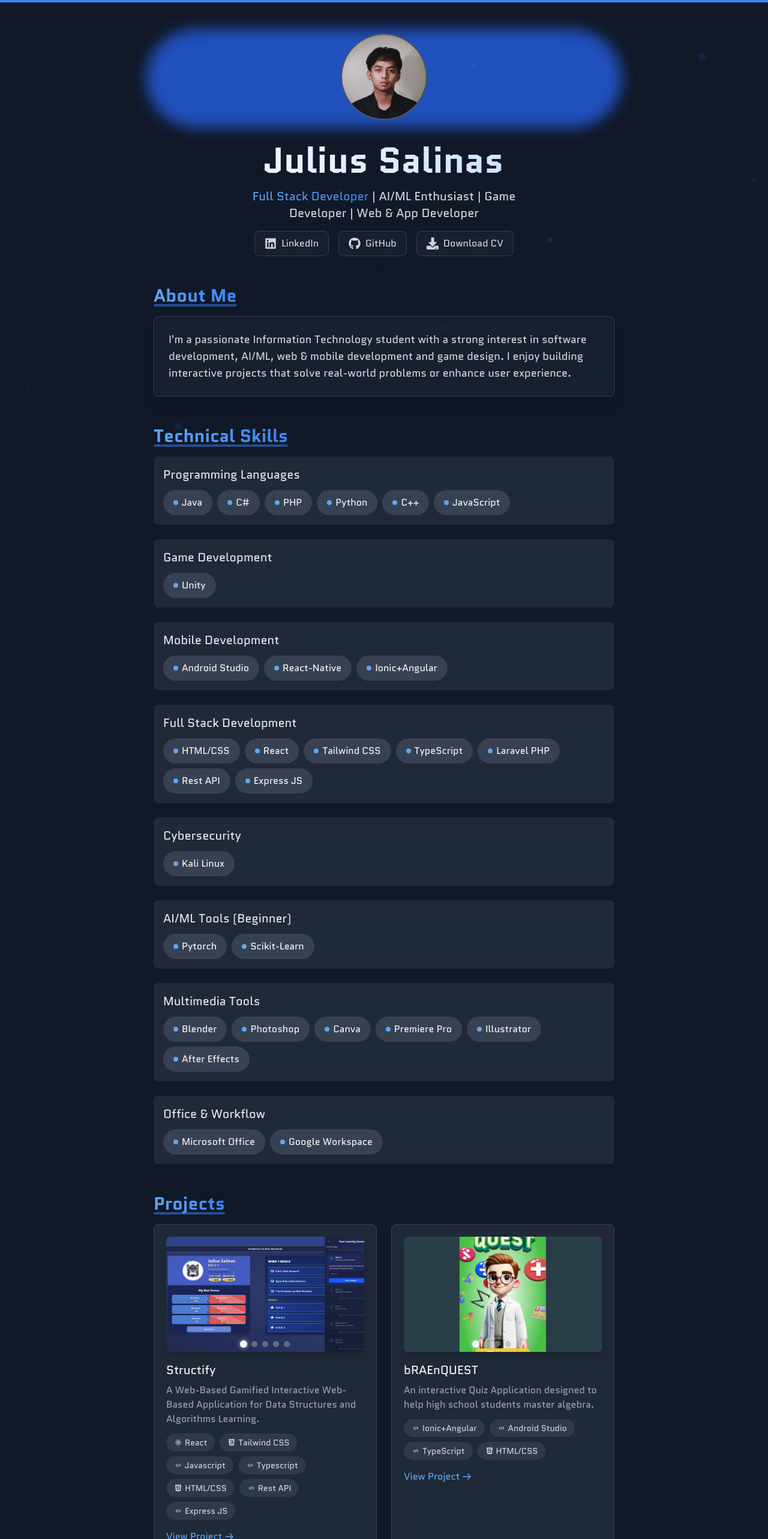
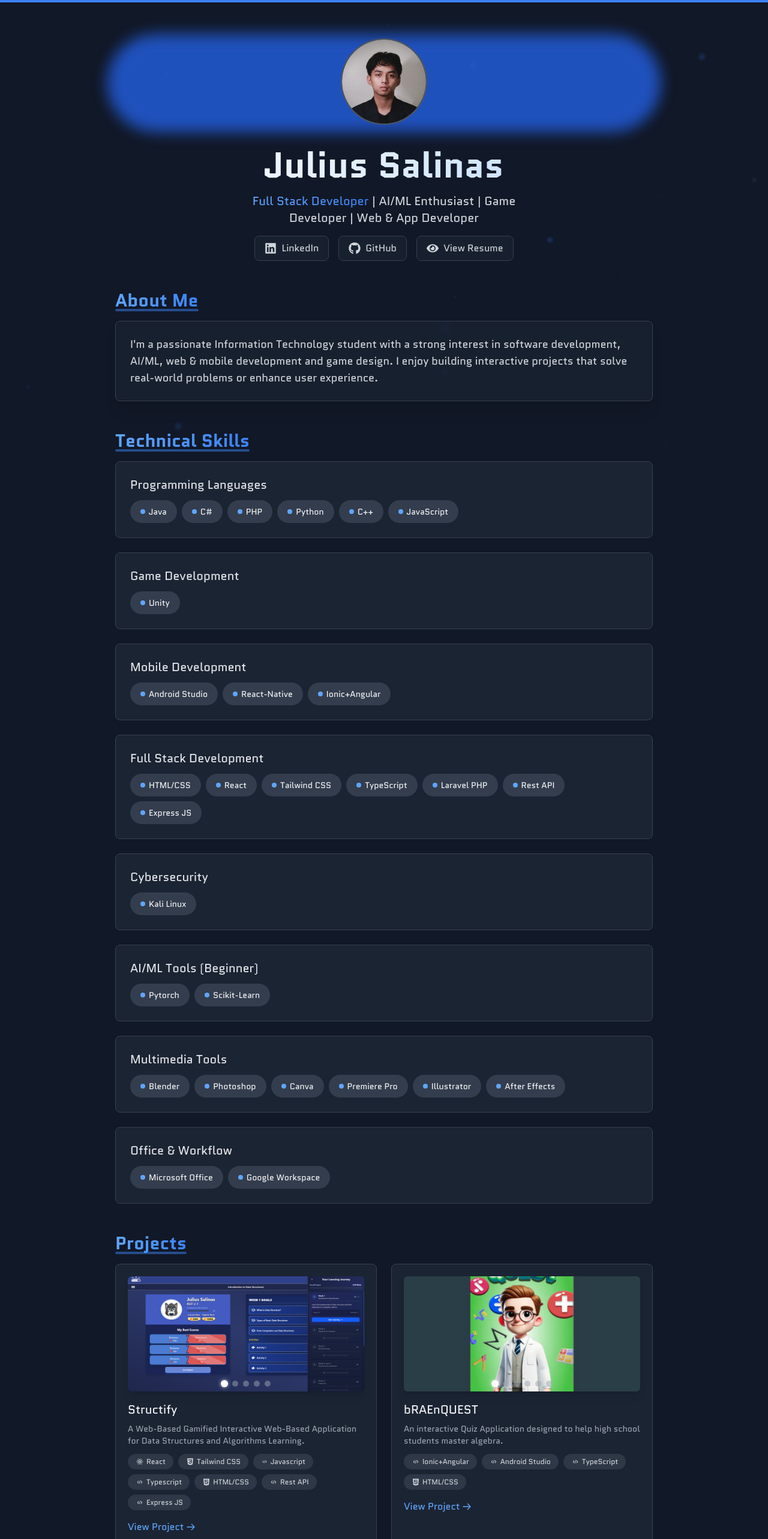
Before and after one commit to acejolouise/Portfolio-Julius, a React (Vite) app in the folder portfolio-julius/: page / in a window 1280 px wide. Shown: the top 2566 px of the page at 60% size. Built offline with nearby package versions, Linux system fonts and the light colour scheme.

Commit message:
version 3

```diff
--- a/portfolio-julius/index.html
+++ b/portfolio-julius/index.html
@@ -3,7 +3,7 @@
   <head>
     <meta charset="UTF-8" />
     <meta name="viewport" content="width=device-width, initial-scale=1.0" />
-    <title>Julius Salinas</title>
+    <title>IT Portfolio | Julius Salinas</title>
     <link rel="icon" href="/logo mine.png" type="image/x-icon" />
     <link rel="shortcut icon" href="/favicon.ico" type="image/x-icon" />
     <link rel="preconnect" href="https://fonts.googleapis.com">
--- a/portfolio-julius/src/App.tsx
+++ b/portfolio-julius/src/App.tsx
@@ -1,11 +1,12 @@
 import { Project } from './component/types'
-import React from 'react'
+import React, { useState } from 'react'
 import profilePic from './assets/pfp.jpg'
-import { FaLinkedin, FaGithub, FaDownload } from 'react-icons/fa'
+import { FaLinkedin, FaGithub, FaEye } from 'react-icons/fa'
 import { DiJavascript1, DiReact, DiDotnet, DiJava, DiPython, DiCode, DiPhp, DiHtml5, DiCss3 } from 'react-icons/di'
 import ProjectSlideshow from './component/ProjectSlideshow'
 import ScrollProgressIndicator from './component/ScrollProgressIndicator'
-import cvform from './assets/Julius Salinas - CV 1.1.pdf'
+import PDFPreviewModal from './component/PDFPreviewModal'
+import cvform from './assets/CV_Julius_Salinas.pdf'
 import { motion } from 'framer-motion'
 import Tilt from 'react-parallax-tilt'
 import AnimatedBackground from './component/AnimatedBackground'
@@ -39,6 +40,8 @@ import structify5 from './assets/screenshot projects/structify5.png'
 
 
 const App: React.FC = () => {
+  const [isModalOpen, setIsModalOpen] = useState(false);
+
   const skillCategories = [
     {
       category: 'Programming Languages',
@@ -163,13 +166,7 @@ const App: React.FC = () => {
         pcracebuilders3
       ]
     },
-    {
-      name: 'Dice Roller',
-      description: 'A mobile application that can roll d4, d20 etc.',
-      link: 'https://github.com/acejolouise',
-      languages: ['React-Native', 'Android Studio', 'TypeScript', 'HTML/CSS'],
-      image: 'https://via.placeholder.com/300x200?text=Dice+Roller',
-    },
+
   ]
 
   const languageIcons: Record<string, React.ReactNode> = {
@@ -201,18 +198,18 @@ const App: React.FC = () => {
   };
 
   return (
-    <div className="min-h-screen bg-gray-900 text-gray-100 flex flex-col items-center justify-center p-4 font-quantico relative">
+    <div className="min-h-screen bg-gray-900 text-gray-100 flex flex-col items-center justify-center px-4 sm:px-6 md:px-8 font-quantico relative">
       <ScrollProgressIndicator />
       <AnimatedBackground />
-      <div className="max-w-3xl w-full relative z-10">
+      <div className="w-full max-w-4xl mx-auto relative z-10">
         <motion.header
-          className="text-center mb-12 pt-10"
+          className="text-center mb-12 pt-8 sm:pt-16"
           initial={{ opacity: 0, y: -50 }}
           animate={{ opacity: 1, y: 0 }}
           transition={{ duration: 0.8 }}
         >
           <motion.div
-            className="mb-8 relative"
+            className="mb-6 sm:mb-8 relative"
             initial={{ opacity: 0 }}
             animate={{ opacity: 1 }}
             transition={{ duration: 1 }}
@@ -247,7 +244,7 @@ const App: React.FC = () => {
           </motion.div>
 
           <motion.h1
-            className="text-4xl md:text-6xl font-bold mb-4 bg-clip-text text-transparent bg-gradient-to-r from-white to-blue-200"
+            className="text-3xl sm:text-4xl md:text-6xl font-bold mb-3 sm:mb-4 bg-clip-text text-transparent bg-gradient-to-r from-white to-blue-200"
             initial={{ scale: 0.8, opacity: 0 }}
             animate={{ scale: 1, opacity: 1 }}
             transition={{ duration: 0.5, delay: 0.2 }}
@@ -255,8 +252,8 @@ const App: React.FC = () => {
             Julius Salinas
           </motion.h1>
 
-          <motion.p
-            className="text-lg md:text-xl text-gray-300 max-w-lg mx-auto"
+          <motion.p z
+            className="text-base sm:text-lg md:text-xl text-gray-300 max-w-lg mx-auto px-4"
             initial={{ opacity: 0, y: 20 }}
             animate={{ opacity: 1, y: 0 }}
             transition={{ duration: 0.8, delay: 0.5 }}
@@ -266,7 +263,7 @@ const App: React.FC = () => {
             </span> | AI/ML Enthusiast | Game Developer | Web & App Developer
           </motion.p>
           <motion.div
-            className="mt-4 flex justify-center gap-4"
+            className="mt-4 flex flex-wrap justify-center gap-3 sm:gap-4 px-2"
             initial={{ opacity: 0, y: 20 }}
             animate={{ opacity: 1, y: 0 }}
             transition={{ duration: 0.5, delay: 0.7 }}
@@ -296,12 +293,11 @@ const App: React.FC = () => {
             <motion.a
               whileHover={{ scale: 1.1 }}
               whileTap={{ scale: 0.95 }}
-              href={cvform}
-              download
-              className="flex items-center gap-2 text-gray-300 hover:text-green-400 bg-gray-800/50 backdrop-blur-sm px-4 py-2 rounded-lg border border-gray-700 hover:border-green-500/50 transition-all"
+              onClick={() => setIsModalOpen(true)}
+              className="flex items-center gap-2 text-gray-300 cursor-pointer hover:text-green-400 bg-gray-800/50 backdrop-blur-sm px-4 py-2 rounded-lg border border-gray-700 hover:border-green-500/50 transition-all"
             >
-              <FaDownload className="text-xl" />
-              Download CV
+              <FaEye className="text-xl" />
+              View Resume
             </motion.a>
           </motion.div>
         </motion.header>
@@ -377,15 +373,15 @@ const App: React.FC = () => {
             skillCategories.map((category, catIndex) => (
               <motion.div
                 key={catIndex}
-                className="mb-6 bg-gray-800 p-4 rounded-lg"
+                className="mb-6 bg-gray-800/80 backdrop-blur-sm p-4 sm:p-6 rounded-lg border border-gray-700 hover:border-blue-500/30 transition-all"
                 variants={fadeInUp}
               >
-                <h3 className="text-xl font-medium mb-3 text-gray-200">{category.category}</h3>
+                <h3 className="text-lg sm:text-xl font-medium mb-3 text-gray-200">{category.category}</h3>
                 <div className="flex flex-wrap gap-2">
                   {category.skills.map((skill, index) => (
                     <motion.span
                       key={`${catIndex}-${index}`}
-                      className="px-4 py-2 bg-gray-700 rounded-full text-sm md:text-base flex items-center gap-1.5 border border-transparent hover:border-blue-500/30"
+                      className="px-3 sm:px-4 py-1.5 sm:py-2 bg-gray-700/90 rounded-full text-xs sm:text-sm flex items-center gap-1.5 border border-transparent hover:border-blue-500/30"
                       variants={fadeInUp}
                       whileHover={{
                         scale: 1.05,
@@ -435,11 +431,11 @@ const App: React.FC = () => {
               transition={{ duration: 0.5, delay: 0.3 }}
             />
           </motion.h2>
-          <div className="grid gap-6 md:grid-cols-2">
+          <div className="grid gap-4 sm:gap-6 grid-cols-1 md:grid-cols-2">
             {projects.map((project, index) => (
               <motion.div
                 key={index}
-                className="group p-5 bg-gray-800 rounded-lg transition overflow-hidden border border-gray-700 hover:border-blue-500/30"
+                className="group p-4 sm:p-5 bg-gray-800/80 backdrop-blur-sm rounded-lg transition-all overflow-hidden border border-gray-700 hover:border-blue-500/30"
                 variants={fadeInUp}
                 whileHover={{
                   scale: 1.02,
@@ -447,20 +443,20 @@ const App: React.FC = () => {
                   backgroundColor: "#2d3748"
                 }}
               >
-                <div className="mb-4 rounded-md overflow-hidden shadow-lg transform group-hover:scale-[1.01] transition-transform">
+                <div className="mb-3 sm:mb-4 rounded-md overflow-hidden shadow-lg transform group-hover:scale-[1.01] transition-transform">
                   <ProjectSlideshow
                     image={project.image}
                     images={project.images}
                     name={project.name}
                   />
                 </div>
-                <h3 className="text-xl font-medium group-hover:text-blue-400 transition-colors">{project.name}</h3>
-                <p className="text-gray-400 mt-2 text-sm md:text-base">{project.description}</p>
-                <div className="flex flex-wrap gap-2 mt-3">
+                <h3 className="text-lg sm:text-xl font-medium group-hover:text-blue-400 transition-colors">{project.name}</h3>
+                <p className="text-gray-400 mt-1.5 sm:mt-2 text-sm">{project.description}</p>
+                <div className="flex flex-wrap gap-1.5 sm:gap-2 mt-3">
                   {project.languages?.map((language, langIndex) => (
                     <motion.span
                       key={langIndex}
-                      className="flex items-center gap-1 px-3 py-1 bg-gray-700/70 backdrop-blur-sm rounded-full text-xs md:text-sm text-gray-300 border border-transparent hover:border-blue-500/30"
+                      className="flex items-center gap-1 px-2 sm:px-3 py-1 bg-gray-700/70 backdrop-blur-sm rounded-full text-xs text-gray-300 border border-transparent hover:border-blue-500/30"
                       whileHover={{
                         scale: 1.05,
                         backgroundColor: "#374151",
@@ -472,7 +468,7 @@ const App: React.FC = () => {
                         damping: 10
                       }}
                     >
-                      {languageIcons[language] || <DiCode className="text-xs md:text-sm" />}
+                      {languageIcons[language] || <DiCode className="text-xs" />}
                       {language}
                     </motion.span>
                   ))}
@@ -483,7 +479,7 @@ const App: React.FC = () => {
                   href={project.link}
                   target="_blank"
                   rel="noopener noreferrer"
-                  className="inline-flex items-center gap-1 mt-4 text-blue-400 hover:text-blue-300 transition-colors font-medium"
+                  className="inline-flex items-center gap-1 mt-3 sm:mt-4 text-blue-400 hover:text-blue-300 transition-colors text-sm sm:text-base font-medium"
                 >
                   View Project
                   <svg xmlns="http://www.w3.org/2000/svg" className="h-4 w-4" fill="none" viewBox="0 0 24 24" stroke="currentColor">
@@ -520,7 +516,7 @@ const App: React.FC = () => {
               <motion.a
                 whileHover={{ scale: 1.1, y: -3 }}
                 whileTap={{ scale: 0.95 }}
-                href="https://linkedin.com/in/julius-louise-salinas"
+                href="https://linkedin.com/in/julius-salinas"
                 target="_blank"
                 rel="noopener noreferrer"
                 className="text-gray-400 hover:text-blue-500 transition-colors"
@@ -546,6 +542,13 @@ const App: React.FC = () => {
             </motion.p>
           </motion.div>
         </motion.footer>
+
+        <PDFPreviewModal
+          isOpen={isModalOpen}
+          onClose={() => setIsModalOpen(false)}
+          pdfUrl={cvform}
+          fileName="Julius_Salinas_CV.pdf"
+        />
       </div>
     </div>
   )
--- /dev/null
+++ b/portfolio-julius/src/component/PDFPreviewModal.tsx
@@ -0,0 +1,82 @@
+import React from 'react';
+import { motion, AnimatePresence } from 'framer-motion';
+import { FaTimes, FaDownload } from 'react-icons/fa';
+
+interface PDFPreviewModalProps {
+  isOpen: boolean;
+  onClose: () => void;
+  pdfUrl: string;
+  fileName: string;
+}
+
+const PDFPreviewModal: React.FC<PDFPreviewModalProps> = ({ isOpen, onClose, pdfUrl, fileName }) => {
+  if (!isOpen) return null;
+
+  const handleBackdropClick = (e: React.MouseEvent<HTMLDivElement>) => {
+    if (e.target === e.currentTarget) {
+      onClose();
+    }
+  };
+
+  const handleDownload = () => {
+    const link = document.createElement('a');
+    link.href = pdfUrl;
+    link.download = fileName;
+    document.body.appendChild(link);
+    link.click();
+    document.body.removeChild(link);
+  };
+
+  return (
+    <AnimatePresence>
+      {isOpen && (
+        <motion.div
+          className="fixed inset-0 z-50 flex items-center justify-center bg-black/70 backdrop-blur-sm p-4"
+          onClick={handleBackdropClick}
+          initial={{ opacity: 0 }}
+          animate={{ opacity: 1 }}
+          exit={{ opacity: 0 }}
+        >
+          <motion.div
+            className="bg-gray-800 rounded-lg overflow-hidden w-full max-w-4xl flex flex-col border border-gray-700 shadow-xl"
+            initial={{ scale: 0.9, y: 20 }}
+            animate={{ scale: 1, y: 0 }}
+            exit={{ scale: 0.9, y: 20 }}
+            transition={{ type: "spring", damping: 25, stiffness: 300 }}
+          >
+            <div className="flex justify-between items-center p-4 border-b border-gray-700">
+              <h3 className="text-lg font-semibold text-white">Resume Preview</h3>
+              <div className="flex gap-3">
+                <motion.button
+                  whileHover={{ scale: 1.05 }}
+                  whileTap={{ scale: 0.95 }}
+                  onClick={handleDownload}
+                  className="flex items-center gap-2 bg-blue-600 hover:bg-blue-700 text-white py-2 px-4 rounded-md transition-colors"
+                >
+                  <FaDownload /> Download
+                </motion.button>
+                <motion.button
+                  whileHover={{ scale: 1.05 }}
+                  whileTap={{ scale: 0.95 }}
+                  onClick={onClose}
+                  className="text-gray-400 hover:text-white"
+                >
+                  <FaTimes size={20} />
+                </motion.button>
+              </div>
+            </div>
+            <div className="relative flex-grow bg-gray-900 h-[70vh]">
+              <iframe
+                src={`${pdfUrl}#toolbar=0&navpanes=0`}
+                className="absolute w-full h-full"
+                title="PDF Preview"
+              />
+            </div>
+          </motion.div>
+        </motion.div>
+      )}
+    </AnimatePresence>
+  );
+};
+
+export default PDFPreviewModal;
```
Also changed, not shown: 1 other file (tests, documents, lock files or other folders).
